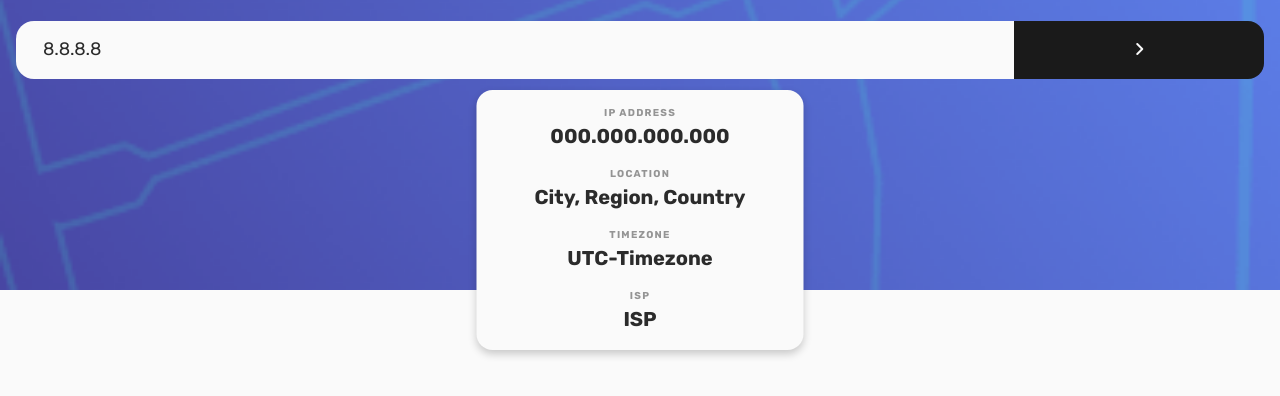
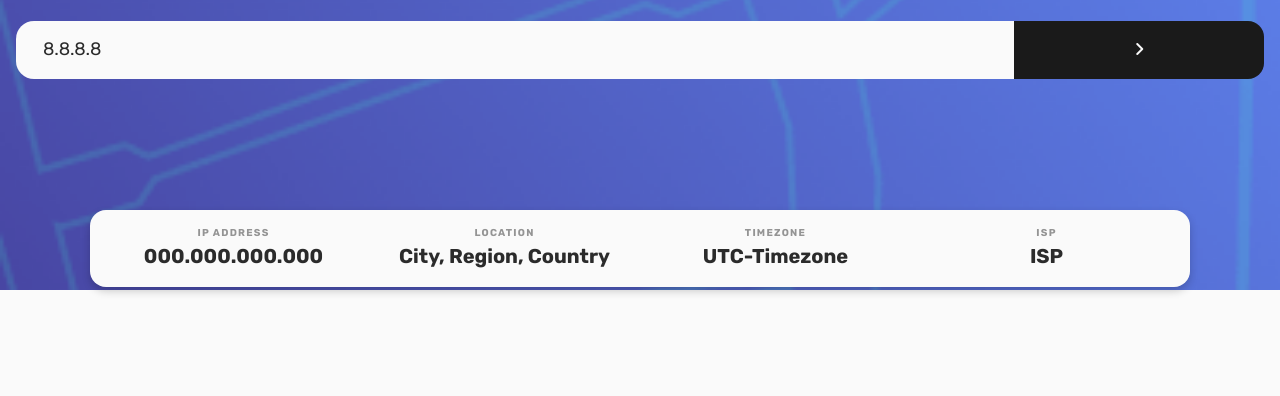
Before and after one commit to yMeeraki/ip-address-tracker, a website built with Vite: page index.html in a window 1280 px wide. Shown: the part 70-466 px from the top of the page. Built offline with nearby package versions, Linux system fonts and the light colour scheme; no server answers.

Commit message:
Update information card styles for improved layout and responsiveness

```diff
--- a/src/style/components/_information-card.css
+++ b/src/style/components/_information-card.css
@@ -1,12 +1,12 @@
 .information-card {
   position: absolute;
   z-index: 2;
-  top: 10em;
+  top: 25%;
   left: 50%;
   transform: translateX(-50%);
 
   width: calc(100% - 48px);
-  max-width: 327px;
+  max-width: 1100px;
   display: grid;
   grid-template-columns: 1fr;
   gap: 1em 0;
@@ -15,6 +15,15 @@
   background: var(--white-color);
   border-radius: 1em;
   box-shadow: 0 4px 8px 0 rgba(0, 0, 0, 0.2);
+}
+
+@media (min-width:600px) {
+  .information-card{
+    top: 35%;
+
+    grid-template-columns: repeat(4, 1fr);
+    gap: 0 1em;
+  }
 }
 
 h6 {
```
